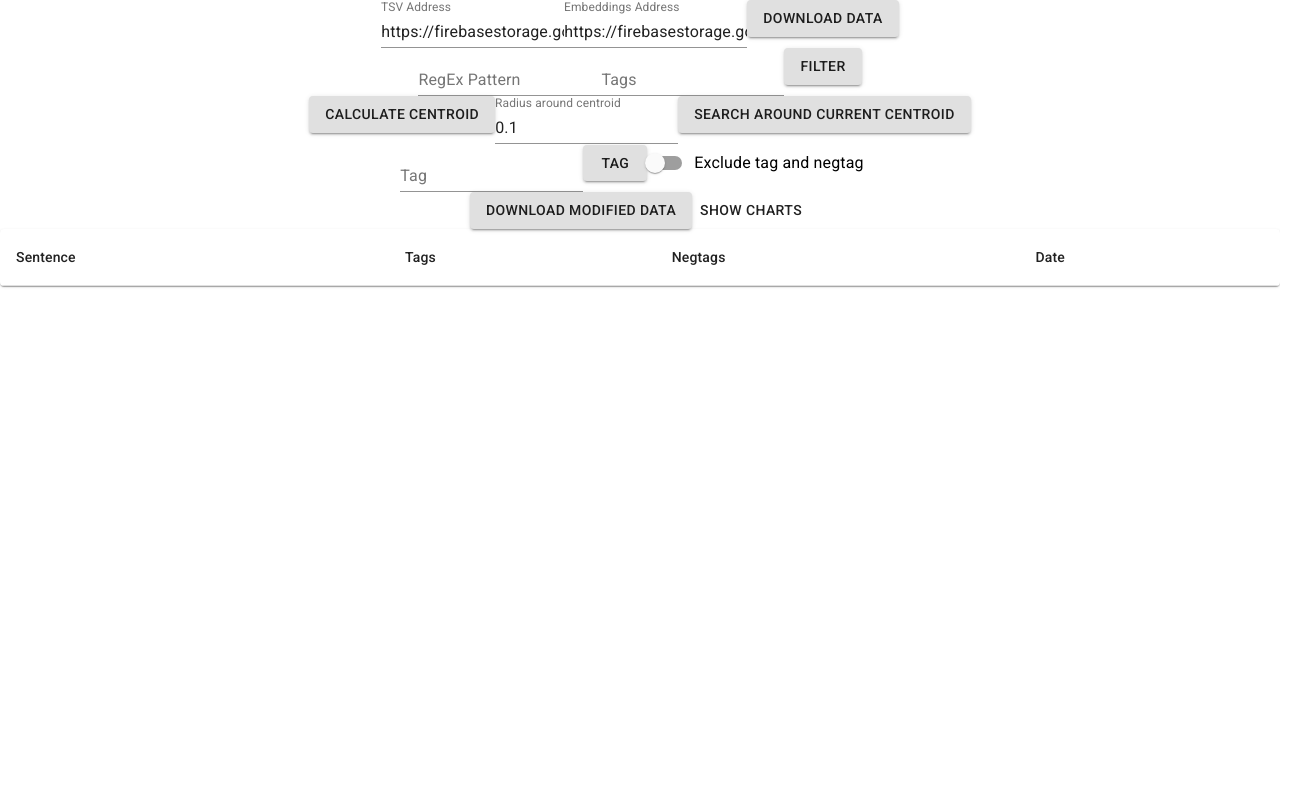
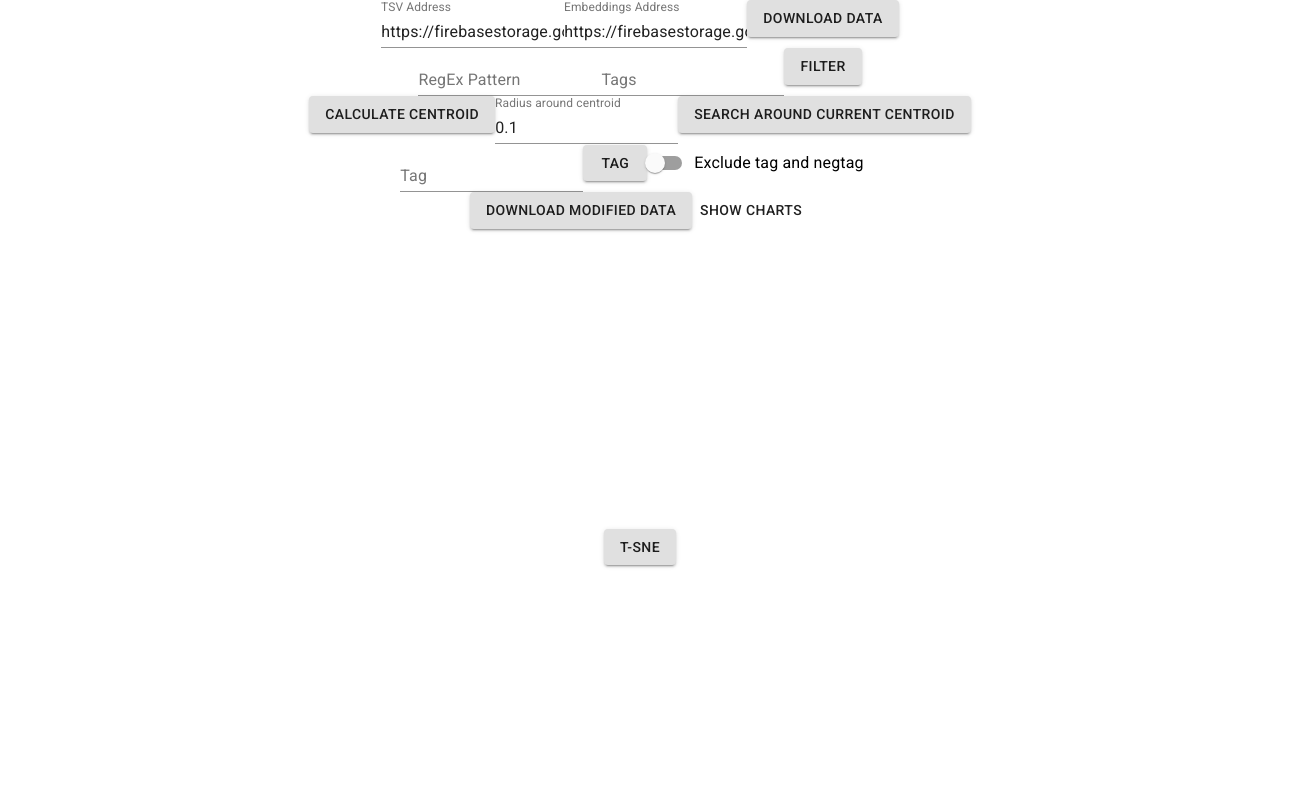
Before and after one commit to Rinatius/chronoscope, a React (Create React App) app: page / in a window 1280 px wide. Shown: the top 800 px of the page, 1301 px wide, since content can reach past the window. Built offline with nearby package versions, Linux system fonts and the light colour scheme.

Commit message:
Refactor tsne

```diff
--- a/src/App.js
+++ b/src/App.js
@@ -55,8 +55,9 @@ class App extends Component {
     timeRange: [],
     externalToolTip: "",
     tagModeEnabled: false,
-    showCharts: false,
-    scatter3dData: []
+    showCharts: true,
+    scatter3dData: [],
+    scatter3dStatus: ''
   }
 
   handleSliderChange = (event, newValue) => {
@@ -249,6 +250,32 @@ class App extends Component {
     });
   };
 
+  runTSNE = () => {
+    const opt = {}
+    opt.epsilon = 10; // epsilon is learning rate (10 = default)
+    opt.perplexity = 30; // roughly how many neighbors each point influences (30 = default)
+    opt.dim = 3; // dimensionality of the embedding (2 = default)
+
+    let tsnePromise = new Promise((resolve, reject) => {
+      this.setState({scatter3dStatus: 'Initializing t-SNE...'});
+      console.log('Initializing t-SNE...')
+      const tsne = new tsnejs.tSNE(opt); // create a tSNE instance
+      tsne.initDataRaw(unpack(this.state.embeddings));
+      // tsne.initDataDist([[1.0, 0.1, 0.2], [0.1, 1.0, 0.3], [0.2, 0.1, 1.0]])
+      this.setState({scatter3dStatus: 't-SNE is ready'});
+      console.log('t-SNE is ready')
+      resolve(tsne)
+    })
+    tsnePromise.then(tsne => {
+      for(let k = 0; k < 3; k++) {
+        this.setState({scatter3dStatus: 'Iter: ' + k});
+        console.log('Iter: ' + k)
+        tsne.step(); // every time you call this, solution gets better
+        this.setState({scatter3dData: tsne.getSolution()})
+      }
+    })
+  }
+
   handleSliderCommitted = (event, newValue) => {
     if(this.state.data.length > 0){
     this.setState({
@@ -317,20 +344,7 @@ class App extends Component {
   };
 
   handleTSNEClick = () => {
-    let opt = {}
-    opt.epsilon = 10; // epsilon is learning rate (10 = default)
-    opt.perplexity = 30; // roughly how many neighbors each point influences (30 = default)
-    opt.dim = 3; // dimensionality of the embedding (2 = default)
-
-    let tsne = new tsnejs.tSNE(opt); // create a tSNE instance
-    tsne.initDataRaw(unpack(this.state.embeddings));
-    for(let k = 0; k < 3; k++) {
-      console.log(k);
-      tsne.step(); // every time you call this, solution gets better
-    }
-      const Y = tsne.getSolution(); // Y is an array of 2-D points that you can plot
-      this.setState({scatter3dData: Y})
-
+    this.runTSNE()
   }
 
   handleRadiusChange = (event) => {
@@ -351,7 +365,6 @@ class App extends Component {
 
   handleShowCharts = () => {
     const charts = this.state.showCharts
-    console.log(charts)
     this.setState({showCharts: !charts})
   }
 
@@ -392,6 +405,7 @@ class App extends Component {
         handleExternalToolTip={this.handleExternalToolTip}
         handleTSNEClick={this.handleTSNEClick}
         scatter3dData={this.state.scatter3dData}
+        scatter3dStatus={this.state.scatter3dStatus}
       />
     }
 
--- a/src/Components/Charts/Charts.js
+++ b/src/Components/Charts/Charts.js
@@ -3,11 +3,22 @@ import ReactEcharts from "echarts-for-react";
 import Slider from '@material-ui/core/Slider';
 import Button from '@material-ui/core/Button';
 import Scatter3d from './Scatter3d'
+import styles from './Charts.module.css'
 
 const charts = (props) => {
     return (
         <div>
           <div>{props.externalToolTip}</div>
+          <Scatter3d
+            className={styles.Scatter3d}
+            data={props.scatter3dData}
+            status={props.scatter3dStatus}/>
+          <Button
+            className={styles.TSNEButton}
+            variant='contained'
+            onClick={props.handleTSNEClick}>
+            t-SNE
+          </Button>
           <ReactEcharts
             option={{
               tooltip: {
@@ -126,8 +137,7 @@ const charts = (props) => {
                 })
             }}
           />
-          <Scatter3d data={props.scatter3dData}/>
-          <Slider
+         <Slider
             value={props.slider}
             onChange={props.handleSliderChange}
             onChangeCommitted={props.handleSliderCommitted}
@@ -141,12 +151,7 @@ const charts = (props) => {
               onClick={props.handleNestDataClick}>
               Nest Data
             </Button>
-            <Button
-              variant='contained'
-              onClick={props.handleTSNEClick}>
-              t-SNE
-            </Button>
-            <div>
+           <div>
               {JSON.stringify(props.nestedData)}
             </div>
             <div>
--- a/src/Components/Charts/Charts.module.css
+++ b/src/Components/Charts/Charts.module.css
@@ -0,0 +1,7 @@
+.Scatter3d {
+    height: 500px;
+    margin: 50px;
+}
+.TSNEButton button {
+    margin-top: 50px;
+}
--- a/src/Components/Charts/Scatter3d.js
+++ b/src/Components/Charts/Scatter3d.js
@@ -19,11 +19,9 @@ const scatter3d = (props) => {
     });
 
     return (
-        <div className='examples'>
-        <div className='parent'>
-            <label>echarts-gl demo</label>
+        <div>
+            <label>{props.status}</label>
             <ReactEcharts option={getOption()}  />
-        </div>
         </div>
     );
 }
```
